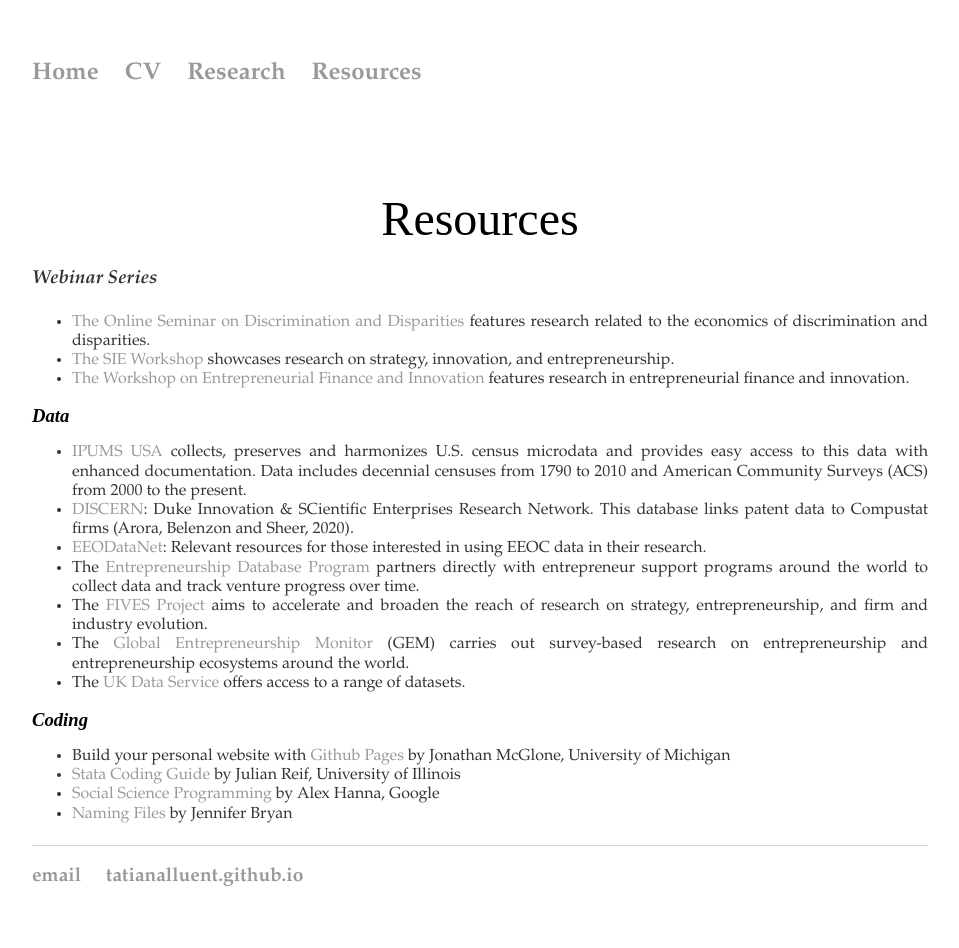
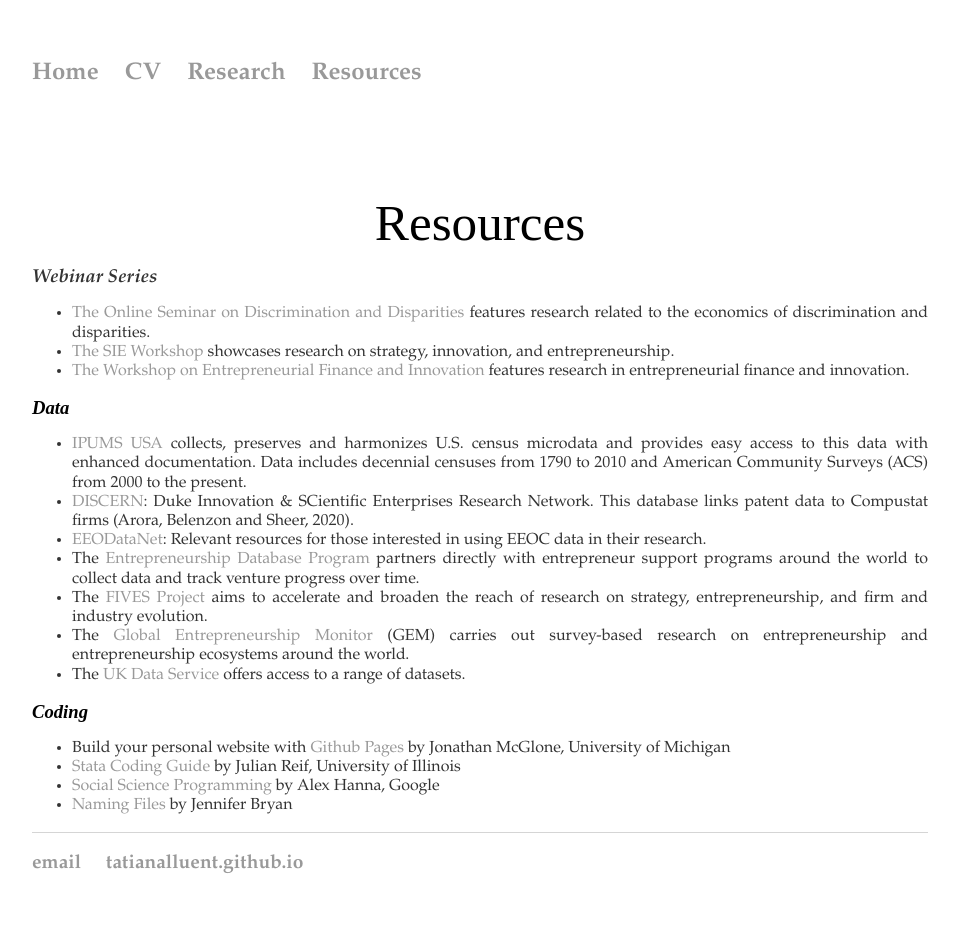
Before and after one commit to tatianalluent/tatianalluent.github.io, a Jekyll site: the page built from resources/index.html, in a window 1280 px wide. Shown: the whole page, without its empty margins (160-1119 px from the left). Built offline with Jekyll 4.4.1, drawn with Linux system fonts in a browser that asks for light colours.

Commit message:
Update main.css

```diff
--- a/css/main.css
+++ b/css/main.css
@@ -22,7 +22,7 @@
 }
 h1 {
     text-align: center;
-    font-size: 3em;
+    font-size: 3.2em;
     font-family: "Times New Roman", "Times", serif;
     font-weight: normal;
     padding-top: 70px;
@@ -41,7 +41,7 @@
 }
 
 p {
-    font-size: 1.3em;
+    font-size: 1em;
     line-height: 1.2em;
     color: #333;
     font-family: 'book antiqua', 'palatino', 'serif';
```
